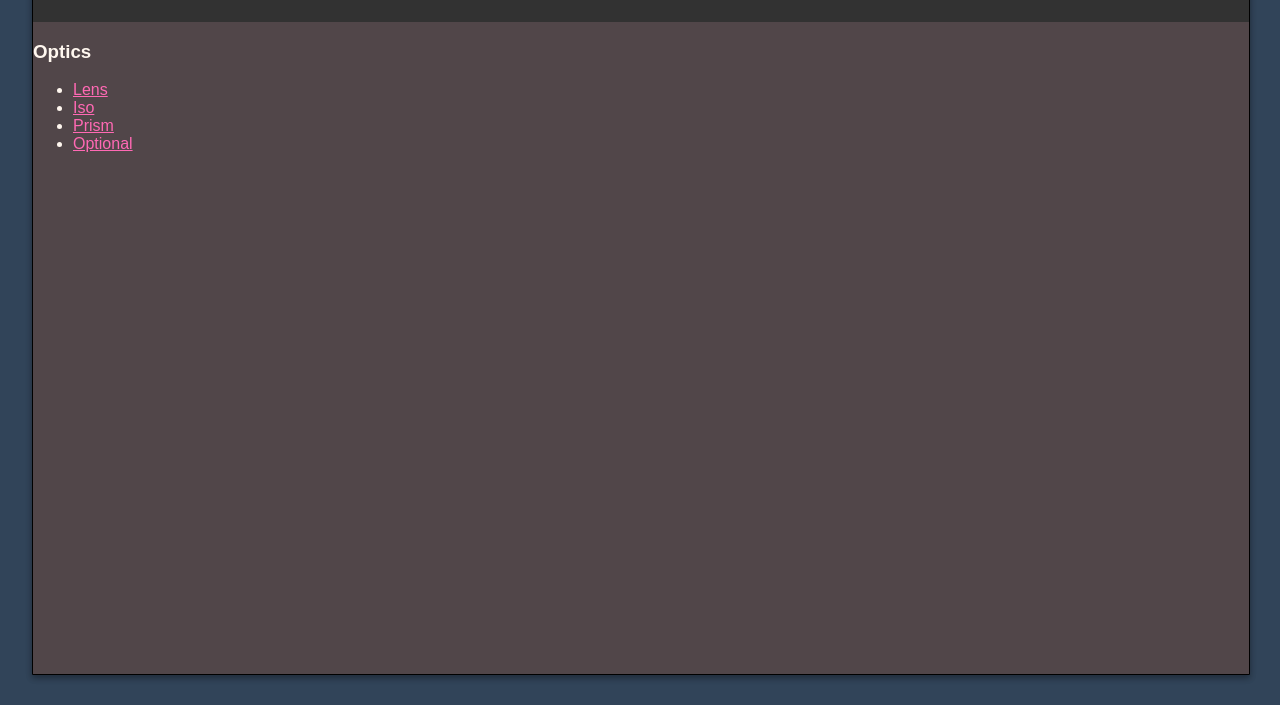
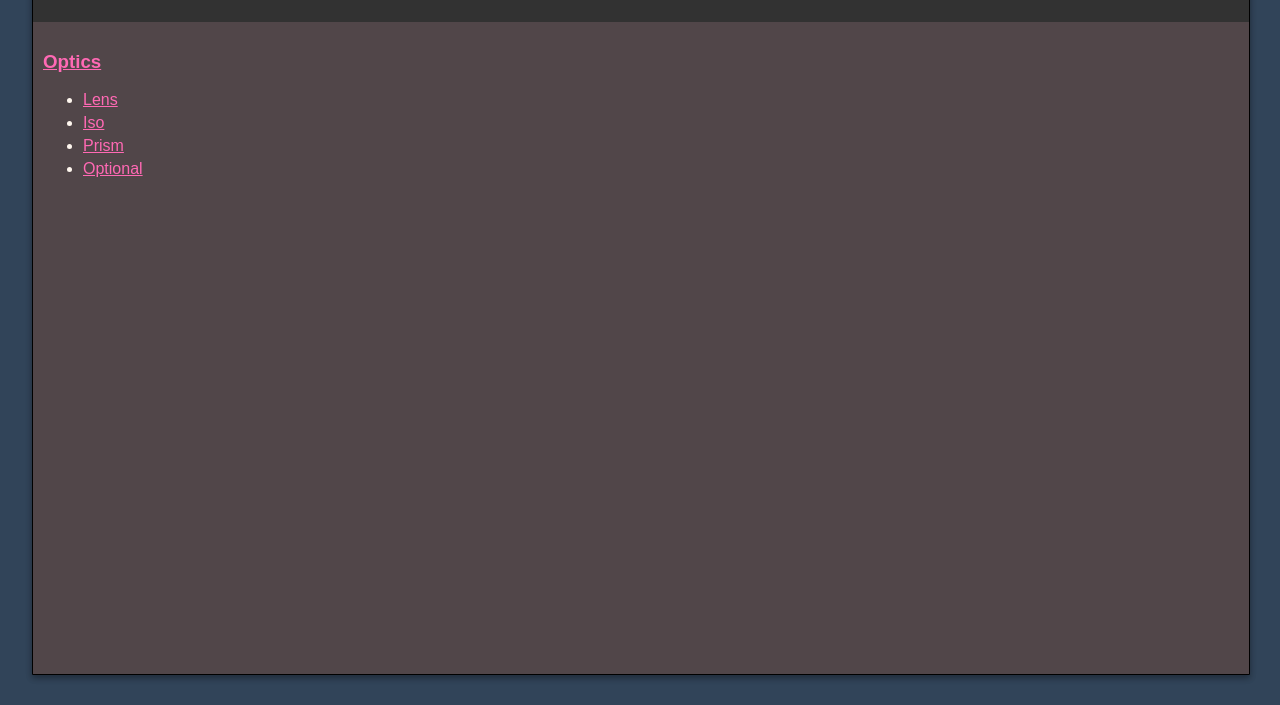
Before and after one commit to martintupy/public, a plain HTML site: page docs/index.html in a window 1280 px wide. Shown: the part 95-800 px from the top of the page. Drawn offline with Linux system fonts and the light colour scheme; a web font is replaced by a local one.

Commit message:
Prism Optional - final

```diff
--- a/docs/index.html
+++ b/docs/index.html
@@ -20,13 +20,15 @@
             <h2>Showcase</h2>
         </div>
         <div class="sheet-body">
-            <h3 href="optics/optics.html">Optics</h3>
+<!--            <div class="box">-->
+                <h3><a href="optics/optics.html">Optics</a></h3>
                 <ul>
-                    <li><a href="optics/optics.html">Lens</a></li>
-                    <li><a href="optics/optics.html">Iso</a></li>
-                    <li><a href="optics/optics.html">Prism</a></li>
-                    <li><a href="optics/optics.html">Optional</a></li>
+                    <li><a href="optics/optics.html#2">Lens</a></li>
+                    <li><a href="optics/optics.html#17">Iso</a></li>
+                    <li><a href="optics/optics.html#28">Prism</a></li>
+                    <li><a href="optics/optics.html#44">Optional</a></li>
                 </ul>
+<!--            </div>-->
         </div>
     </div>
 </div>
--- a/docs/optics/optics.css
+++ b/docs/optics/optics.css
@@ -49,6 +49,10 @@ h3 {
     padding-top: 1em;
 }
 
+.accent {
+    color: greenyellow;
+}
+
 .mid {
     right: 50%;
     bottom: 50%;
--- a/docs/style.css
+++ b/docs/style.css
@@ -44,4 +44,14 @@ a {
 .sheet-body {
     grid-row: 2;
     background-color: #514649 /*Emperor*/;
+    padding: 10px;
 }
+
+li:not(:last-child) {
+    margin-bottom: 5px;
+}
+
+.box {
+    background-color: #0C3046;
+    border-radius: 2px;
+}
```
Also changed, not shown: 2 other files.
